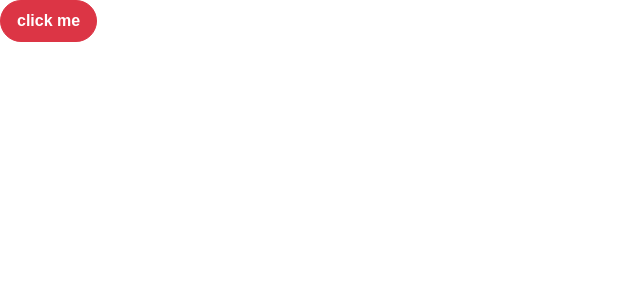
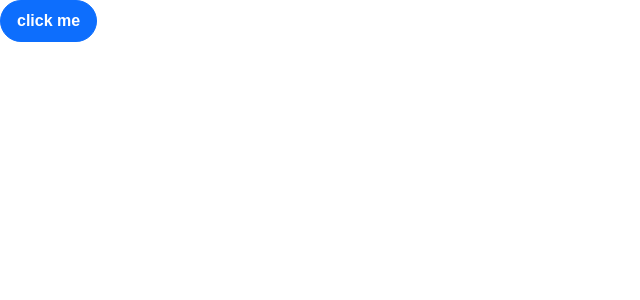
Before and after one commit to banavasi/Bootcn-vue, a Vue app: page / in a window 1280 px wide. Shown: the top 300 px of the page, without its empty margins (0-640 px from the left). Built offline with nearby package versions, Linux system fonts and the light colour scheme; the HTML template or start-up script is replaced by a standard one.

Commit message:
refactor(ui): :art: updated button component and SCSS imports
- removed variant from button component
- reorganized SCSS imports for better structure
- cleaned up variable imports in _variables.scss

```diff
--- a/src/App.vue
+++ b/src/App.vue
@@ -7,7 +7,7 @@ const handleClick = () => {
 </script>
 
 <template>
-  <Button variant="destructive" @click="handleClick">click me</Button>
+  <Button @click="handleClick">click me</Button>
 </template>
 
 <style scoped>
--- a/src/assets/scss/main.scss
+++ b/src/assets/scss/main.scss
@@ -7,7 +7,10 @@ $white: #fff;
 
 // 2. Include any default variable overrides here
 // import all variable overrides
-@import './variables/variables';
+@import './variables/colors';
+@import './variables/space';
+@import "./variables/variables";
+
 
 // 3. Include remainder of required ~bootstrap stylesheets (including any separate color mode stylesheets)
 @import '~bootstrap/scss/variables';
--- a/src/assets/scss/variables/_variables.scss
+++ b/src/assets/scss/variables/_variables.scss
@@ -1,7 +1,5 @@
 // Overwrite bootstrap sass variables (check _variables for all options)
 // Colors
-@import "./colors";
-@import "./space";
 $primary: $asu-maroon;
 $secondary: $asu-gold;
 $success: $asu-success;
```
Also changed, not shown: 1 other file (tests, documents, lock files or other folders).
